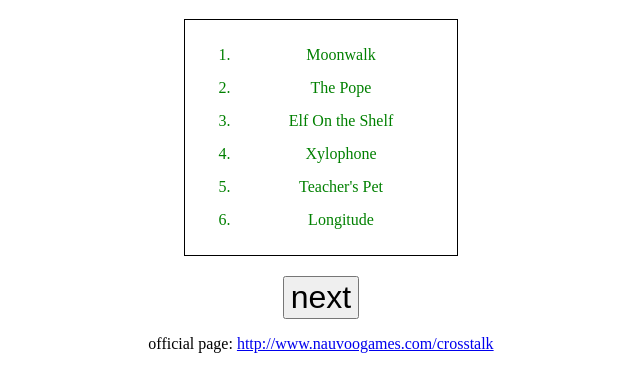
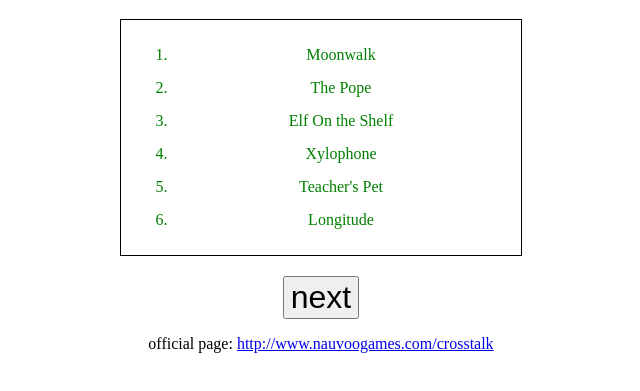
Before and after one commit to cardflopper/crosstalk, a plain HTML site: page index.html in a window 1280 px wide. Shown: the part 61-452 px from the top of the page, without its empty margins (319-959 px from the left). Drawn offline with Linux system fonts and the light colour scheme.

Commit message:
update responsive theme

```diff
--- a/theme.css
+++ b/theme.css
@@ -1,6 +1,6 @@
 *{text-align:center;}
-#card{margin:20px auto;border:1px solid black;width:50%;padding:10px}
-ul{list-style-type:none;padding:0;margin:0;}
+#card{margin:20px auto;border:1px solid black;width:70%;padding:10px}
+ul{;list-style-type:none;padding:0;margin:0;}
 li{margin:15px 0;}
 .even{color:red;}
 .odd{color:green;}
@@ -8,13 +8,13 @@ li{margin:15px 0;}
 
 
 @media screen and (min-width: 601px) {
+  #card{width:40%}
+}
+
+@media screen and (min-width: 801px) {
   #card{width:35%}
 }
 
-@media screen and (min-width: 801px) {
-  #card{width:25%}
+@media screen and (min-width: 1000px) {
+  #card{width:30%}
 }
-
-@media screen and (min-width: 1000px) {
-  #card{width:20%}
-}
```
